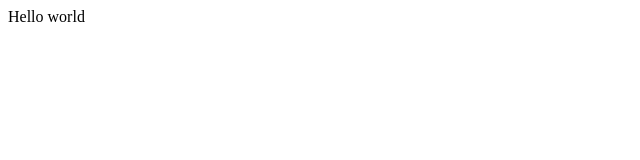
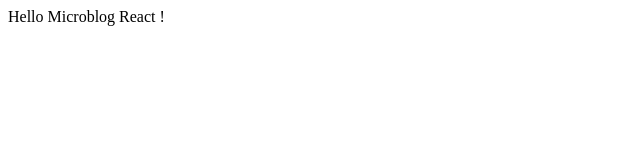
Before and after one commit to octo-web-front-end-tribe/formation-react-microblog, a React app: page / in a window 1280 px wide. Shown: the top 160 px of the page, without its empty margins (0-640 px from the left). Built offline with nearby package versions, Linux system fonts and the light colour scheme.

Commit message:
Step 1 : App name via props

```diff
--- a/src/App/App.js
+++ b/src/App/App.js
@@ -1,9 +1,18 @@
 import React from 'react';
+import PropTypes from 'prop-types';
 
-function App() {
+function App({ name }) {
   return (
-    <div>Hello world</div>
+    <div>Hello {name} !</div>
   );
 }
 
+App.propTypes = {
+  name: PropTypes.string,
+};
+
+App.defaultProps = {
+  name: 'OCTO',
+};
+
 export default App;
--- a/src/index.js
+++ b/src/index.js
@@ -2,11 +2,13 @@ import React from 'react';
 import { render } from 'react-dom';
 import App from './App/App';
 
-render(<App />, document.getElementById('root'));
+const APP_NAME = 'Microblog React';
+
+render(<App name={APP_NAME} />, document.getElementById('root'));
 
 if (module.hot) {
   module.hot.accept('./App/App.js', () => {
     const UpdatedAppComponent = require('./App/App.js').default; // eslint-disable-line global-require
-    render(<UpdatedAppComponent />, document.getElementById('root'));
+    render(<UpdatedAppComponent name={APP_NAME} />, document.getElementById('root'));
   });
 }
```
Also changed, not shown: 1 other file (tests, documents, lock files or other folders).
